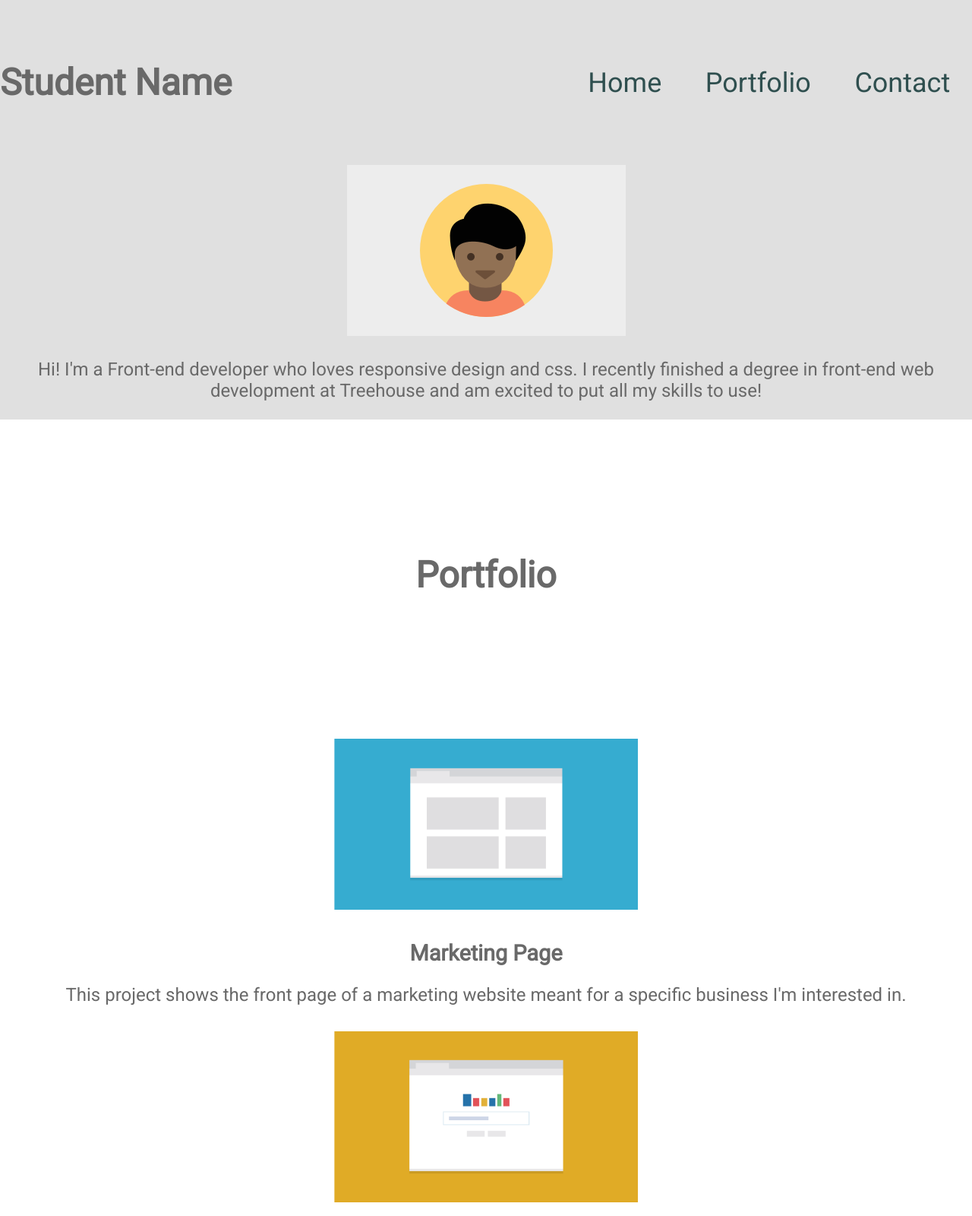
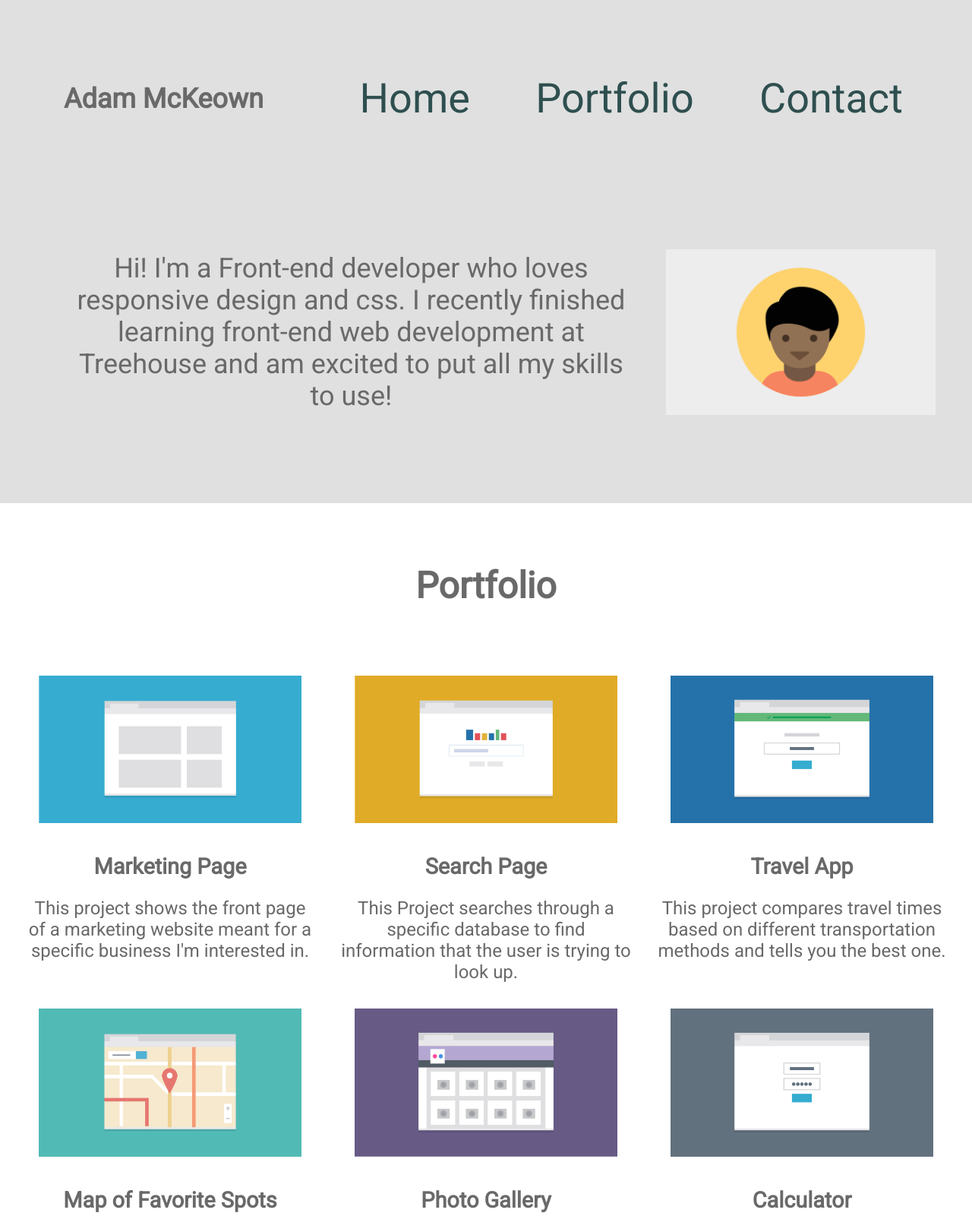
Before and after one commit to amckeownwvnet/Mobile-First-Responsive-Layout-Project, a plain HTML site: page index.html in a window 1280 px wide. Shown: the top 1600 px of the page at 76% size. Drawn offline with Linux system fonts and the light colour scheme.

Commit message:
major edits
major edits to stylesheets

```diff
--- a/css/styles.css
+++ b/css/styles.css
@@ -6,13 +6,14 @@
 
 .txtlogo{
     align-self:center;
+    padding:.04em;
 }
 
 .nav {
     margin-top: 1.5em;
 }
 
-.nav a{
+.nav a, ul a{
     display:block;
     color: darkslategrey;
     padding: .8em;
@@ -34,7 +35,6 @@ body {
     margin:0;
     color:#696969;
     font-family: 'Roboto';
-    flex-direction: column;
     background-color:#e0e0e0;
     text-align: center;
     font-size: 1.5em;
@@ -47,22 +47,24 @@ body {
     text-align:center;
 
 }
+.section {
+    text-align:center;
+}
 
 .section img{
-    width:400px;
+    width:90%;
     padding:10px;
 }
 
 .title {
     font-size:2em;
-    padding: 3em;
+    padding: 1em;
 }
 
 h2 {
     font-size:1.2em;
 }
 
-/* Flexbox styles */
 .main-header, .nav, .nav li, .portfolio{
     display:flex;
     flex-direction: column;
@@ -71,9 +73,23 @@ h2 {
 
 .intro {
     padding-top:2em;
-    text-align:center;
+    display:flex;
+    flex-direction:column;
+    justify-content: center;
+}
+ul {
+    list-style:none;
 }
 
+.full {
+    display:none;
+}
+
+.footer-nav{
+    display:flex;
+justify-content: space-evenly;
+    padding-left:0;
+}
 
 
 /* media queries */
@@ -83,33 +99,92 @@ h2 {
         flex-direction:column;
     }
     .txtlogo {
-        font-size: 2.5em;
+        font-size:1.5em;
+        padding-left: .3em;
     }
     .nav {
         flex-direction: row;
-        margin-top:3em;
-        justify-content:space-between;
+        margin-top:1em;
+        justify-content:space-evenly;
 
     }
-    .nav a{
+    .nav a, ul a{
         border:none;
         background:none;
+        font-size: 1.5em;
     }
-    .nav li {
+    .nav li, {
         text-decoration:none;
-        font-size: 2em;
+        font-size: 1.5em;
     }
+
+       .intro{
+        flex-direction: row-reverse;
+        justify-content:space-evenly;
+        align-items:center;
+        padding: 2em
+
+    }
+    .intro img{
+            width:200%;
+    }
+    .intro p{
+        font-size:;
+        padding:1em;
+    }
+    .row {
+        display:flex;
+        flex-direction: row;
+        flex-wrap:wrap;
+        justify-content:space-evenly;
+    }
+    .section {
+        width:40%;
+    }
+
+    .top {
+    display: none;
+  }
+  .full {
+    display: inline-block;
+  }
+    footer{
+        display:flex;
+        flex-direction:row;
+        justify-content: Center;
+    }
+
 }
 
 @media (min-width: 1024px) {
     .main-header{
+        display:flex;
         flex-direction:row;
+        padding-left: 2em;
+        padding-right: 2em;
 
 }
+    .intro{
+        flex-direction: row-reverse;
+        justify-content:space-evenly;
+        align-items:center;
+        padding: 2em
+
+    }
+    .intro img{
+            width:30%;
+    }
+
+    .intro p{
+        font-size:1.5em;
+        flex-basis:70%;
+
+    }
         .txtlogo {
         margin-right:auto;
         align-self:center;
-        font-size: 2em;
+        padding-left: 1em;
+
 }
     .nav {
 
@@ -128,7 +203,20 @@ h2 {
 
     }
 
-    .intro img {
-        justify-content: right;
+
+    .section {
+        flex-basis:30%;
+        flex-wrap:wrap;
+
+
+}
+    #contact{
+        display:flex;
+        display:column;
+        justify-content: center
+    }
+
+    .footer-nav{
+        padding-right:1em;
     }
 }
--- a/index.html
+++ b/index.html
@@ -10,7 +10,7 @@
   </head>
   <body>
       <header class="main-header">
-        <h1 class="txtlogo">Student Name</h1>
+        <h1 class="txtlogo">Adam McKeown</h1>
           <nav class="nav">
               <li><a href="#">Home</a></li>
                 <li><a href="#portfolio">Portfolio</a></li>
@@ -20,7 +20,7 @@
       <main>
             <div class="intro">
                 <img src="./images/pfp.png">
-                    <p> Hi! I'm a Front-end developer who loves responsive design and css. I recently finished a degree in front-end web development at Treehouse and am excited to put all my skills to use!</p>
+                    <p> Hi! I'm a Front-end developer who loves responsive design and css. I recently finished learning front-end web development at Treehouse and am excited to put all my skills to use!</p>
             </div>
                     <div class="portfolio" id="portfolio">
                         <h1 class="title">Portfolio</h1>
@@ -35,20 +35,17 @@
                                         <h2>Search Page</h2>
                                      <p> This Project searches through a specific database to find information that the user is trying to look up.</p>
                                 </div>
-                            </div>
-                        <div class="row">
                                  <div class="section">
                                         <img src="./images/portfolio-3.png">
                                             <h2>Travel App</h2>
                                         <p> This project compares travel times based on different transportation methods and tells you the best one.</p>
                                     </div>
+
                             <div class="section">
                                 <img src="./images/portfolio-4.png">
                                     <h2>Map of Favorite Spots</h2>
                                 <p> This project uses mapping apis to plot points for my favorite spots in the city for a do-it-yourself walking tour.</p>
                             </div>
-                        </div>
-                        <div class="row">
                                     <div class="section">
                                         <img src="./images/portfolio-5.png">
                                             <h2>Photo Gallery</h2>
@@ -61,16 +58,24 @@
                                 </div>
                         </div>
                 </div>
+<div class="row">
                     <div class="section" id="contact">
                         <h2>Contact</h2>
                             <p> If you're interested in chatting or want more information about what I've been working on, I'd love to hear from you!</p>
-                                <phone> +1 (111) 555-1234</phone>
-                            <email> email@yoursite.com</email>
+                        <p> Phone: <strong>+1 (111) 555-1234</strong></p>
+                        <email>Email:  <strong>email@yoursite.com</strong></email>
+                    </div>
     </div>
       </main>
       <footer>
-          <p>Student Name</p>
-            <a href="#">Back to Top</a>
+             <h1 class="txtlogo">Adam McKeown</h1>
+            <ul class="footer-nav">
+    <li class="top"><a href="#top">back to top</a></li>
+    <li class="full"><a href="#top">Home</a></li>
+    <li class="full"><a href="#portfolio">Portfolio</a></li>
+    <li class="full"><a href="#contact">Contact</a></li>
+          </ul>
+
       </footer>
   </body>
 </html>
```
Lines whose indentation alone changed are shown as unchanged.
